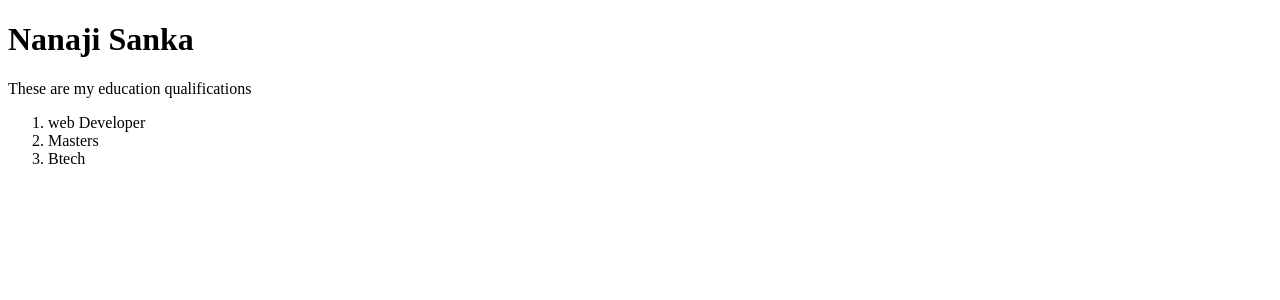
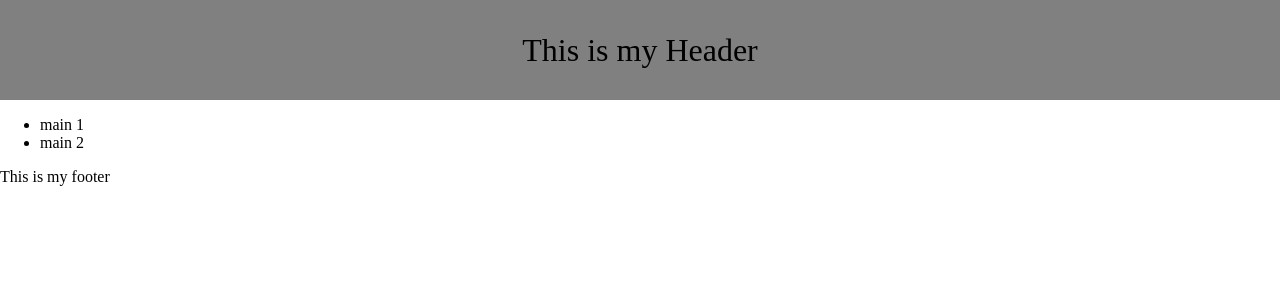
Before and after one commit to nanaji0133/ReactJS-Course, a React (Create React App) app: page / in a window 1280 px wide. Shown: the top 300 px of the page. Built offline with nearby package versions, Linux system fonts and the light colour scheme.

Commit message:
TO-DO phase 1, styling and css

```diff
--- a/public/index.html
+++ b/public/index.html
@@ -5,6 +5,7 @@
     <meta charset="UTF-8">
     <meta name="viewport" content="width=device-width, initial-scale=1.0">
     <title>ReactDOM and JSX</title>
+    <link rel="stylesheet" href="style.css">
   </head>
 
   <body>
--- /dev/null
+++ b/public/style.css
@@ -0,0 +1,14 @@
+body {
+    margin: 0px;
+}
+
+
+.navbar {
+    background-color:gray;
+    font-size: 2em;
+    height: 100px;
+    text-align: center;
+    display: flex;
+    justify-content: center;
+    align-items: center;
+}
--- /dev/null
+++ b/src/components/App.js
@@ -0,0 +1,17 @@
+import React from "react";
+import Footer from "./Footer";
+import Header from "./Header";
+import MainContent from "./MainContent";
+export default App;
+
+
+function App ()
+{
+    return (
+        <div>
+            <Header />
+            <MainContent />
+            <Footer />
+        </div>
+    );
+}
--- /dev/null
+++ b/src/components/Footer.js
@@ -0,0 +1,10 @@
+import React from "react";
+
+export default Footer;
+
+function Footer ()
+{
+    return (
+        <footer> This is my footer</footer>
+    );
+}
--- /dev/null
+++ b/src/components/Header.js
@@ -0,0 +1,10 @@
+import React from "react";
+
+export default Header;
+
+function Header ()
+{
+    return (
+        <header className="navbar"> This is my Header</header>
+    );
+}
--- /dev/null
+++ b/src/components/MainContent.js
@@ -0,0 +1,15 @@
+import React from "react";
+
+export default MainContent;
+
+function MainContent ()
+{
+    return (
+        <main>
+            <ul>
+                <li>main 1</li>
+                <li>main 2</li>
+            </ul>
+        </main>
+    );
+}
--- a/src/components/MyInfo.js
+++ /dev/null
@@ -1,18 +0,0 @@
-import React from "react";
-
-export default MyInfo;
-
-function MyInfo ()
-{
-    return (
-        <div>
-            <h1>Nanaji Sanka</h1>
-            <p> These are my education qualifications</p>
-            <ol>
-                <li>web Developer</li>
-                <li>Masters</li>
-                <li>Btech</li>
-            </ol>
-        </div>
-    );
-}
--- a/src/index.js
+++ b/src/index.js
@@ -1,9 +1,9 @@
 import React from "react";
-import ReactDom from "react-dom";
-import MyInfo from "./components/MyInfo";
+import ReactDOM from "react-dom";
 
+import App from "./components/App"
 
-ReactDom.render(
-    <MyInfo />,
+ReactDOM.render(
+    <App />,
     document.getElementById("root")
 );
```
Also changed, not shown: src/index.css (line endings or trailing spaces), 1 other file (tests, documents, lock files or other folders).
